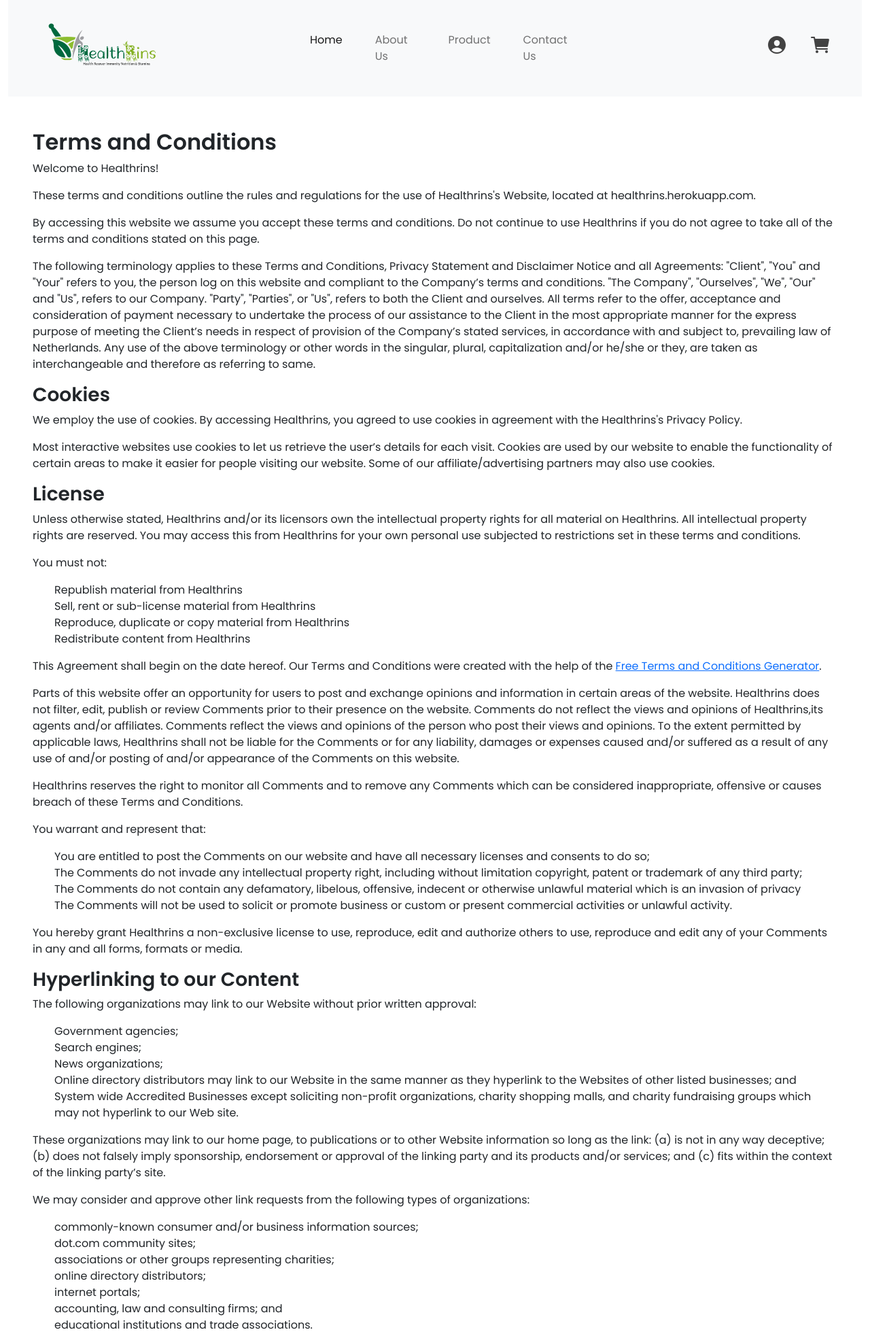
After one commit to kapilmaurya/healthrins, a Django app: a page that uses templates/footer.html in a window 1280 px wide. The commit adds this page. Shown: the top 1959 px of the page at 68% size. Run offline with Django 4.2, Linux system fonts and the light colour scheme.

Commit message:
footer policies set

```diff
--- /dev/null
+++ b/base/templates/base/terms&condition.html
@@ -0,0 +1,127 @@
+{% extends 'main.html' %}
+{% block content %}
+<div class="container-fluid px-5 py-5">
+    <h2><strong>Terms and Conditions</strong></h2>
+
+    <p>Welcome to Healthrins!</p>
+
+    <p>These terms and conditions outline the rules and regulations for the use of Healthrins's Website, located at healthrins.herokuapp.com.</p>
+
+    <p>By accessing this website we assume you accept these terms and conditions. Do not continue to use Healthrins if you do not agree to take all of the terms and conditions stated on this page.</p>
+
+    <p>The following terminology applies to these Terms and Conditions, Privacy Statement and Disclaimer Notice and all Agreements: "Client", "You" and "Your" refers to you, the person log on this website and compliant to the Company’s terms and conditions. "The Company", "Ourselves", "We", "Our" and "Us", refers to our Company. "Party", "Parties", or "Us", refers to both the Client and ourselves. All terms refer to the offer, acceptance and consideration of payment necessary to undertake the process of our assistance to the Client in the most appropriate manner for the express purpose of meeting the Client’s needs in respect of provision of the Company’s stated services, in accordance with and subject to, prevailing law of Netherlands. Any use of the above terminology or other words in the singular, plural, capitalization and/or he/she or they, are taken as interchangeable and therefore as referring to same.</p>
+
+    <h3><strong>Cookies</strong></h3>
+
+    <p>We employ the use of cookies. By accessing Healthrins, you agreed to use cookies in agreement with the Healthrins's Privacy Policy. </p>
+
+    <p>Most interactive websites use cookies to let us retrieve the user’s details for each visit. Cookies are used by our website to enable the functionality of certain areas to make it easier for people visiting our website. Some of our affiliate/advertising partners may also use cookies.</p>
+
+    <h3><strong>License</strong></h3>
+
+    <p>Unless otherwise stated, Healthrins and/or its licensors own the intellectual property rights for all material on Healthrins. All intellectual property rights are reserved. You may access this from Healthrins for your own personal use subjected to restrictions set in these terms and conditions.</p>
+
+    <p>You must not:</p>
+    <ul>
+        <li>Republish material from Healthrins</li>
+        <li>Sell, rent or sub-license material from Healthrins</li>
+        <li>Reproduce, duplicate or copy material from Healthrins</li>
+        <li>Redistribute content from Healthrins</li>
+    </ul>
+
+    <p>This Agreement shall begin on the date hereof. Our Terms and Conditions were created with the help of the <a href="https://www.termsandconditionsgenerator.com/">Free Terms and Conditions Generator</a>.</p>
+
+    <p>Parts of this website offer an opportunity for users to post and exchange opinions and information in certain areas of the website. Healthrins does not filter, edit, publish or review Comments prior to their presence on the website. Comments do not reflect the views and opinions of Healthrins,its agents and/or affiliates. Comments reflect the views and opinions of the person who post their views and opinions. To the extent permitted by applicable laws, Healthrins shall not be liable for the Comments or for any liability, damages or expenses caused and/or suffered as a result of any use of and/or posting of and/or appearance of the Comments on this website.</p>
+
+    <p>Healthrins reserves the right to monitor all Comments and to remove any Comments which can be considered inappropriate, offensive or causes breach of these Terms and Conditions.</p>
+
+    <p>You warrant and represent that:</p>
+
+    <ul>
+        <li>You are entitled to post the Comments on our website and have all necessary licenses and consents to do so;</li>
+        <li>The Comments do not invade any intellectual property right, including without limitation copyright, patent or trademark of any third party;</li>
+        <li>The Comments do not contain any defamatory, libelous, offensive, indecent or otherwise unlawful material which is an invasion of privacy</li>
+        <li>The Comments will not be used to solicit or promote business or custom or present commercial activities or unlawful activity.</li>
+    </ul>
+
+    <p>You hereby grant Healthrins a non-exclusive license to use, reproduce, edit and authorize others to use, reproduce and edit any of your Comments in any and all forms, formats or media.</p>
+
+    <h3><strong>Hyperlinking to our Content</strong></h3>
+
+    <p>The following organizations may link to our Website without prior written approval:</p>
+
+    <ul>
+        <li>Government agencies;</li>
+        <li>Search engines;</li>
+        <li>News organizations;</li>
+        <li>Online directory distributors may link to our Website in the same manner as they hyperlink to the Websites of other listed businesses; and</li>
+        <li>System wide Accredited Businesses except soliciting non-profit organizations, charity shopping malls, and charity fundraising groups which may not hyperlink to our Web site.</li>
+    </ul>
+
+    <p>These organizations may link to our home page, to publications or to other Website information so long as the link: (a) is not in any way deceptive; (b) does not falsely imply sponsorship, endorsement or approval of the linking party and its products and/or services; and (c) fits within the context of the linking party’s site.</p>
+
+    <p>We may consider and approve other link requests from the following types of organizations:</p>
+
+    <ul>
+        <li>commonly-known consumer and/or business information sources;</li>
+        <li>dot.com community sites;</li>
+        <li>associations or other groups representing charities;</li>
+        <li>online directory distributors;</li>
+        <li>internet portals;</li>
+        <li>accounting, law and consulting firms; and</li>
+        <li>educational institutions and trade associations.</li>
+    </ul>
+
+    <p>We will approve link requests from these organizations if we decide that: (a) the link would not make us look unfavorably to ourselves or to our accredited businesses; (b) the organization does not have any negative records with us; (c) the benefit to us from the visibility of the hyperlink compensates the absence of Healthrins; and (d) the link is in the context of general resource information.</p>
+
+    <p>These organizations may link to our home page so long as the link: (a) is not in any way deceptive; (b) does not falsely imply sponsorship, endorsement or approval of the linking party and its products or services; and (c) fits within the context of the linking party’s site.</p>
+
+    <p>If you are one of the organizations listed in paragraph 2 above and are interested in linking to our website, you must inform us by sending an e-mail to Healthrins. Please include your name, your organization name, contact information as well as the URL of your site, a list of any URLs from which you intend to link to our Website, and a list of the URLs on our site to which you would like to link. Wait 2-3 weeks for a response.</p>
+
+    <p>Approved organizations may hyperlink to our Website as follows:</p>
+
+    <ul>
+        <li>By use of our corporate name; or</li>
+        <li>By use of the uniform resource locator being linked to; or</li>
+        <li>By use of any other description of our Website being linked to that makes sense within the context and format of content on the linking party’s site.</li>
+    </ul>
+
+    <p>No use of Healthrins's logo or other artwork will be allowed for linking absent a trademark license agreement.</p>
+
+    <h3><strong>iFrames</strong></h3>
+
+    <p>Without prior approval and written permission, you may not create frames around our Webpages that alter in any way the visual presentation or appearance of our Website.</p>
+
+    <h3><strong>Content Liability</strong></h3>
+
+    <p>We shall not be hold responsible for any content that appears on your Website. You agree to protect and defend us against all claims that is rising on your Website. No link(s) should appear on any Website that may be interpreted as libelous, obscene or criminal, or which infringes, otherwise violates, or advocates the infringement or other violation of, any third party rights.</p>
+
+    <h3><strong>Your Privacy</strong></h3>
+
+    <p>Please read Privacy Policy</p>
+
+    <h3><strong>Reservation of Rights</strong></h3>
+
+    <p>We reserve the right to request that you remove all links or any particular link to our Website. You approve to immediately remove all links to our Website upon request. We also reserve the right to amen these terms and conditions and it’s linking policy at any time. By continuously linking to our Website, you agree to be bound to and follow these linking terms and conditions.</p>
+
+    <h3><strong>Removal of links from our website</strong></h3>
+
+    <p>If you find any link on our Website that is offensive for any reason, you are free to contact and inform us any moment. We will consider requests to remove links but we are not obligated to or so or to respond to you directly.</p>
+
+    <p>We do not ensure that the information on this website is correct, we do not warrant its completeness or accuracy; nor do we promise to ensure that the website remains available or that the material on the website is kept up to date.</p>
+
+    <h3><strong>Disclaimer</strong></h3>
+
+    <p>To the maximum extent permitted by applicable law, we exclude all representations, warranties and conditions relating to our website and the use of this website. Nothing in this disclaimer will:</p>
+
+    <ul>
+        <li>limit or exclude our or your liability for death or personal injury;</li>
+        <li>limit or exclude our or your liability for fraud or fraudulent misrepresentation;</li>
+        <li>limit any of our or your liabilities in any way that is not permitted under applicable law; or</li>
+        <li>exclude any of our or your liabilities that may not be excluded under applicable law.</li>
+    </ul>
+
+    <p>The limitations and prohibitions of liability set in this Section and elsewhere in this disclaimer: (a) are subject to the preceding paragraph; and (b) govern all liabilities arising under the disclaimer, including liabilities arising in contract, in tort and for breach of statutory duty.</p>
+
+    <p>As long as the website and the information and services on the website are provided free of charge, we will not be liable for any loss or damage of any nature.</p>
+{%endblock%}
--- a/base/urls.py
+++ b/base/urls.py
@@ -10,5 +10,8 @@
     path('product/', views.Product,name='product'),
     path('signup/', views.signupPage,name='signup'),
     path('Billing/', views.orderPage,name='orderpage'),
+    path('privacypolicy/', views.privacyPage,name='privacypolicy'),
+    path('terms&conditions/', views.termsPage,name='terms&conditions'),
+    path('returnrefund/', views.returnPage,name='returnrefund'),
 
 ]
--- a/base/views.py
+++ b/base/views.py
@@ -47,3 +47,10 @@
     return render(request,'base/product.html',context = {'product' : product})
 def orderPage(request):
     return render(request,'base/billing.html',)
+
+def privacyPage(request):
+    return render(request,'base/privacypolicy.html')
+def termsPage(request):
+    return render(request,'base/terms&condition.html')
+def returnPage(request):
+    return render(request,'base/returnrefund.html')
--- a/static/styles/style.css
+++ b/static/styles/style.css
@@ -619,3 +619,9 @@
     display: flex;
     flex-wrap: wrap;
 }
+
+/* editing policy anchor tag styling */
+.items>a{
+    color: white;
+    text-decoration: none;
+}
--- a/templates/footer.html
+++ b/templates/footer.html
@@ -13,9 +13,11 @@
         </ul>
       </div>
       <div class="footer-part">
-        <span class="f-title">Certified</span>
-        <ul class="f-links" style="margin-left: -3rem;">
-          <li class="items"><img src="/static/images/new_images/iso9001.png" alt="" style="width: 10rem; height: auto; display: flex; justify-self: center;"></li>
+        <span class="f-title">Policies</span>
+        <ul class="f-links" >
+          <li class="items"><a href="{% url 'privacypolicy' %}">Privacy Policy</a></li>
+          <li class="items"><a href="{% url 'terms&conditions' %}">Terms & Conditions</a></li>
+          <li class="items"><a href="{% url 'returnrefund' %}">Cancellation & Refund</a></li>
         </ul>
       </div>
       <div class="footer-part">
```
Also changed, not shown: base/returnrefund.html (added, +79 -0 lines), base/templates/base/privacypolicy.html (added, +82 -0 lines).
